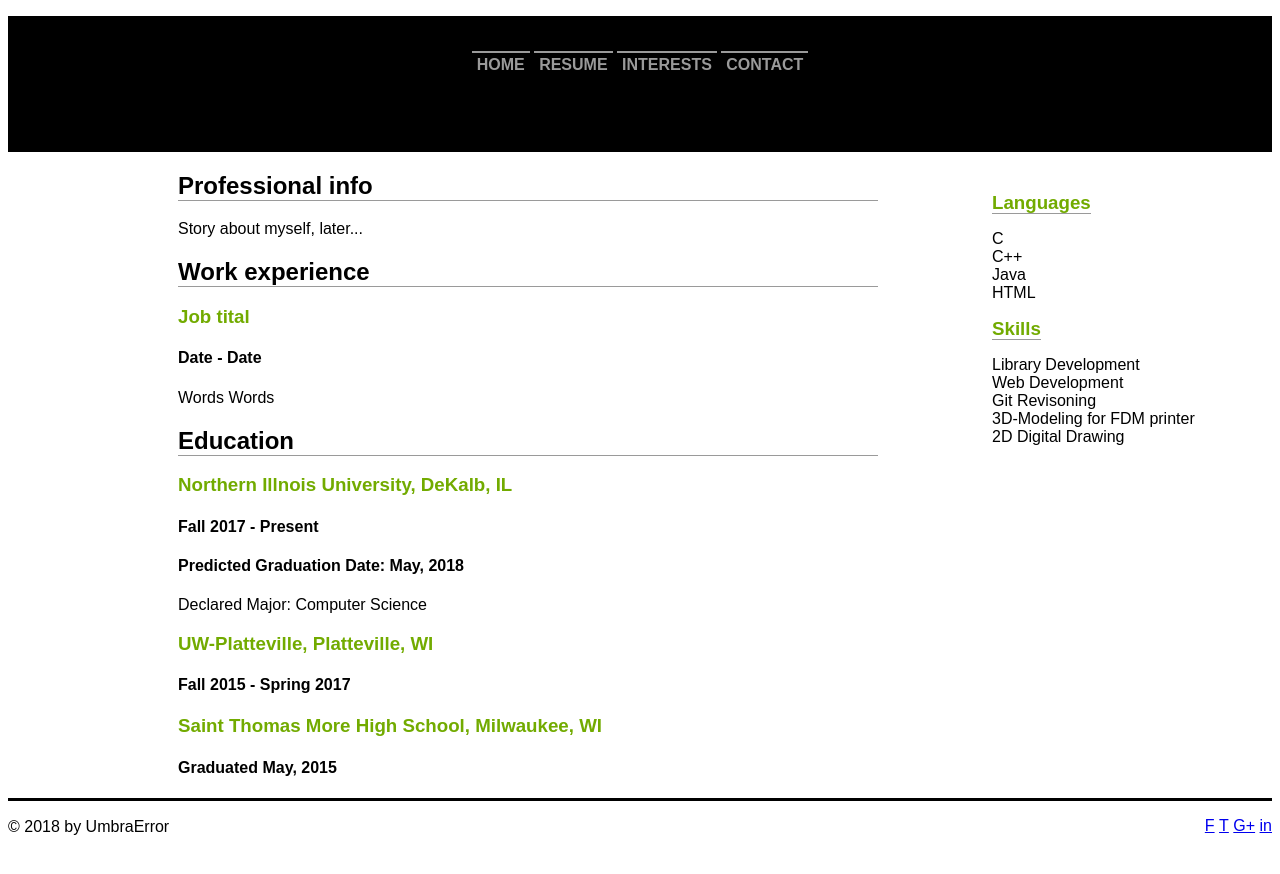
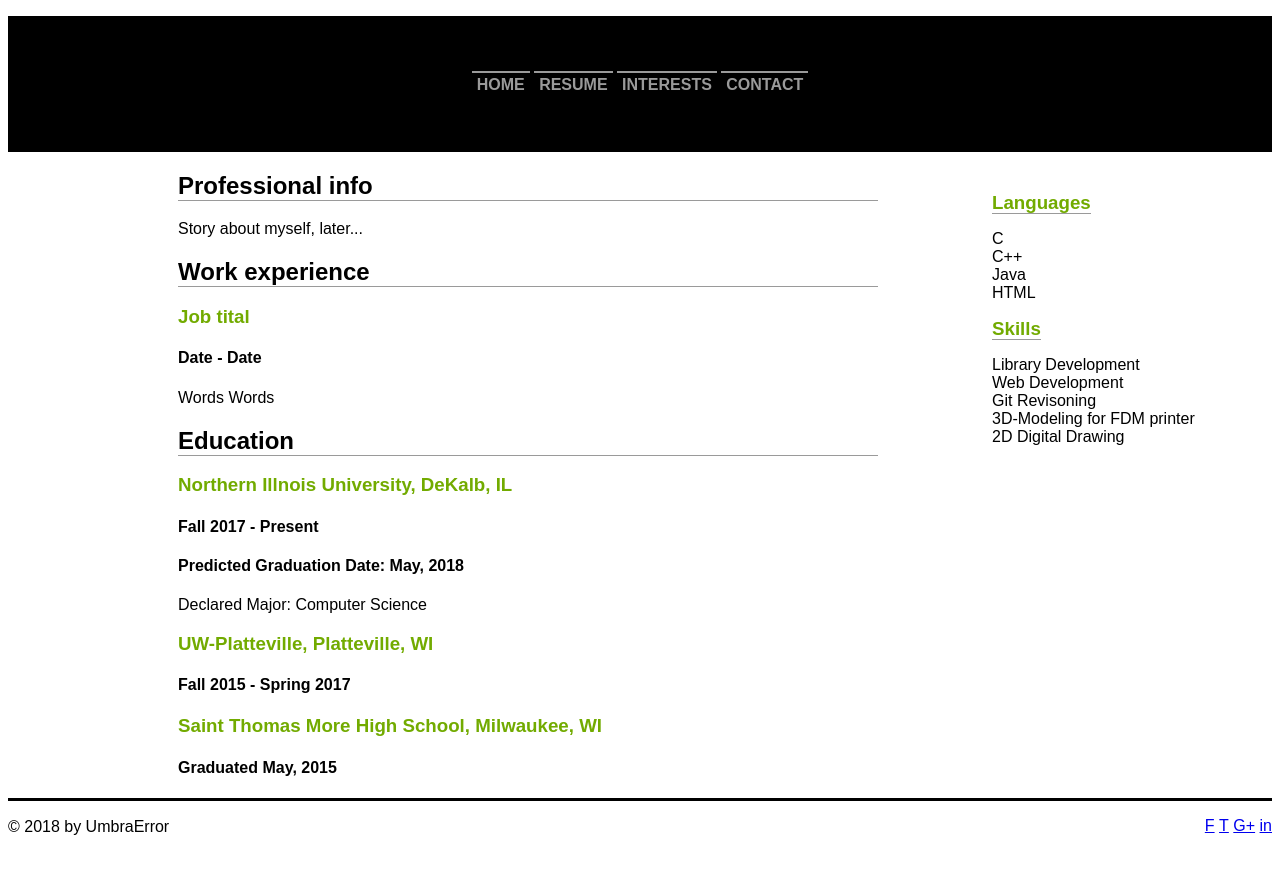
Before and after one commit to UmbraError/StaticWebsite, a plain HTML site: page resume.html in a window 1280 px wide. Shown: the top 874 px of the page. Drawn offline with Linux system fonts and the light colour scheme.

Commit message:
Debugging nav bars misplacement

```diff
--- a/styles.css
+++ b/styles.css
@@ -29,7 +29,7 @@ header nav {
      text-align: center;
      text-transform: uppercase;
      position: relative;
-     top: 40px;
+     top: 60px;
      float: center;
      font-weight: bold;
 }
```
Also changed, not shown: index.html (+4 -6 lines).
